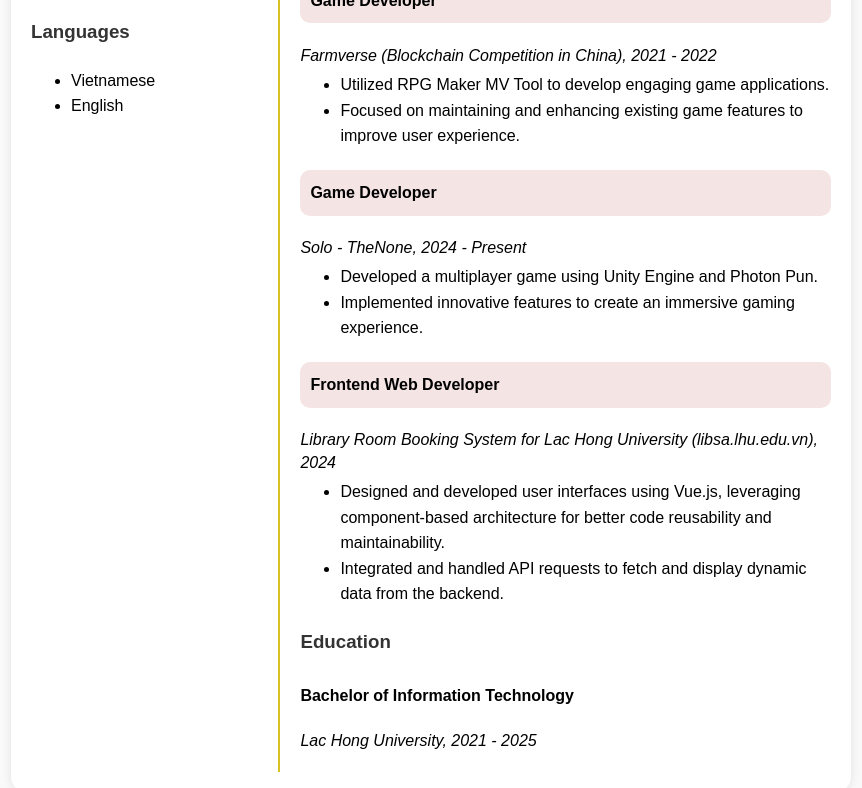
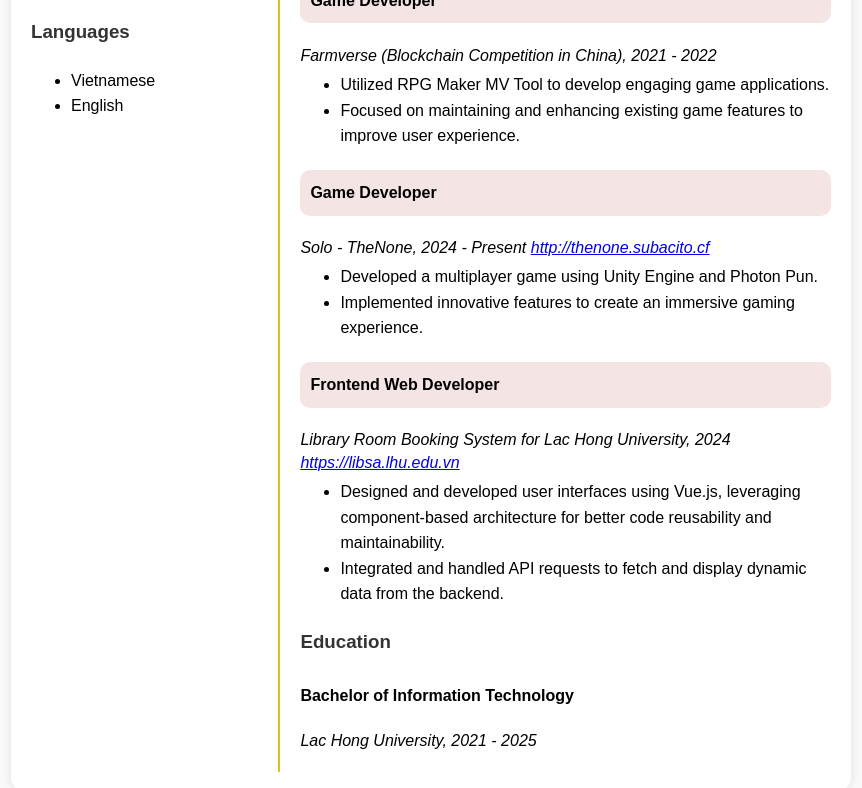
Before and after one commit to SUBACITO/my_cv, a plain HTML site: page index.html in a window 1280 px wide. Shown: the part 877-1665 px from the top of the page, without its empty margins (209-1071 px from the left). Drawn offline with Linux system fonts and the light colour scheme.

Commit message:
Update index.html

```diff
--- a/index.html
+++ b/index.html
@@ -85,7 +85,7 @@
                     </div>
                     <div class="job">
                         <h4>Game Developer</h4>
-                        <p class="company">Solo - TheNone, 2024 - Present</p>
+                        <p class="company">Solo - TheNone, 2024 - Present <a href="http://thenone.subacito.cf">http://thenone.subacito.cf</a></p>
                         <ul>
                             <li>Developed a multiplayer game using Unity Engine and Photon Pun.</li>
                             <li>Implemented innovative features to create an immersive gaming experience.</li>
@@ -93,7 +93,7 @@
                     </div>
                     <div class="job">
                         <h4>Frontend Web Developer</h4>
-                        <p class="company">Library Room Booking System for Lac Hong University (libsa.lhu.edu.vn), 2024</p>
+                        <p class="company">Library Room Booking System for Lac Hong University, 2024 <a href="https://libsa.lhu.edu.vn">https://libsa.lhu.edu.vn</a></p>
                         <ul>
                             <li>Designed and developed user interfaces using Vue.js, leveraging component-based architecture for better code reusability and maintainability.</li>
                             <li>Integrated and handled API requests to fetch and display dynamic data from the backend.</li>
```
